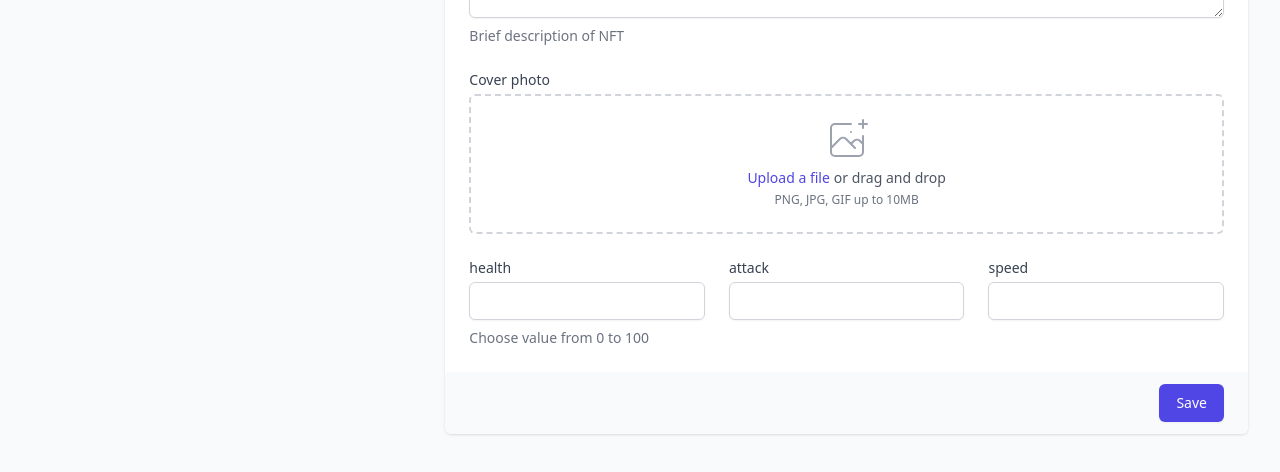
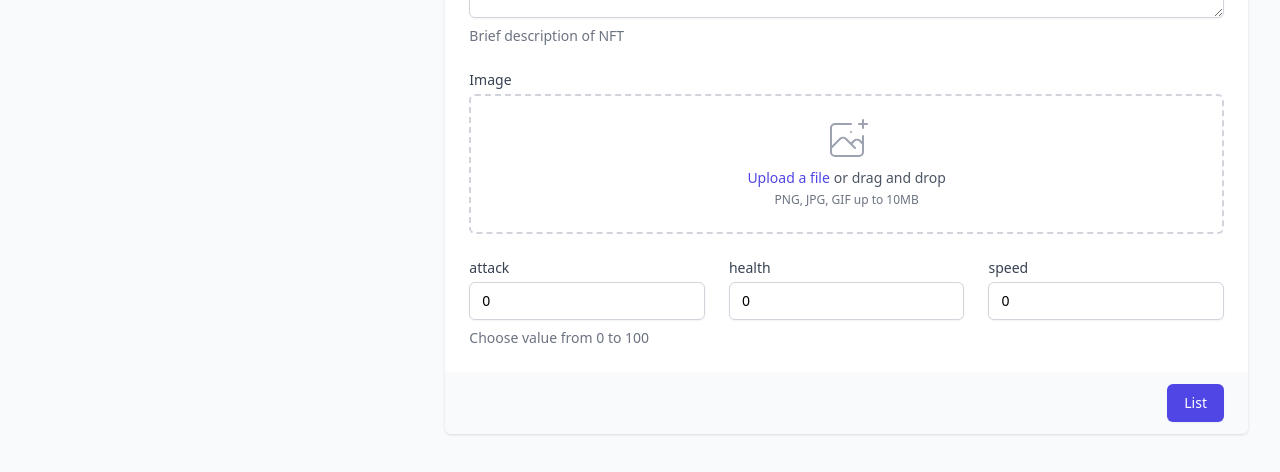
Before and after one commit to farhanreizha/nft-marketplace, a Next.js app: page /nft/create in a window 1280 px wide. Shown: the part 382-854 px from the top of the page. Built offline with nearby package versions, Linux system fonts and the light colour scheme; no server answers.

Commit message:
handle part of error

```diff
--- a/pages/nft/create.tsx
+++ b/pages/nft/create.tsx
@@ -1,15 +1,34 @@
 /* eslint-disable @next/next/no-img-element */
 
 import type { NextPage } from 'next'
-import { useState } from 'react'
+import { ChangeEvent, useState } from 'react'
 import { Switch } from '@headlessui/react'
 import Link from 'next/link'
+import { NftMeta } from '@_types/nft'
 
-const ATTRIBUTES = ['health', 'attack', 'speed']
 
 const NftCreate: NextPage = () => {
   const [nftURI, setNftURI] = useState('')
   const [hasURI, setHasURI] = useState(false)
+  const [nftMeta, setNftMeta] = useState<NftMeta>(
+    {name: "", description: "", image: "",
+    attributes: [
+      {trait_type: "attack", value: "0"},
+      {trait_type: "health", value: "0"},
+      {trait_type: "speed", value: "0"},
+    ]}
+  )
+
+  const handleChange = (e: ChangeEvent<HTMLInputElement | HTMLTextAreaElement>) => {
+    const { name, value } = e.target
+    setNftMeta({...nftMeta, [name]: value})
+  }
+
+  const createNft = () => {
+  console.log(nftMeta);
+
+  }
+
   return (
     <div>
       <div className='py-4'>
@@ -122,6 +141,8 @@ const NftCreate: NextPage = () => {
                     </label>
                     <div className='mt-1 flex rounded-md shadow-sm'>
                       <input
+                        value={nftMeta.name}
+                        onChange={handleChange}
                         type='text'
                         name='name'
                         id='name'
@@ -139,12 +160,13 @@ const NftCreate: NextPage = () => {
                     </label>
                     <div className='mt-1'>
                       <textarea
+                        value={nftMeta.description}
+                        onChange={handleChange}
                         id='description'
                         name='description'
                         rows={3}
                         className='shadow-sm focus:ring-indigo-500 focus:border-indigo-500 mt-1 block w-full sm:text-sm border border-gray-300 rounded-md'
                         placeholder='Some nft description...'
-                        defaultValue={''}
                       />
                     </div>
                     <p className='mt-2 text-sm text-gray-500'>Brief description of NFT</p>
@@ -158,7 +180,7 @@ const NftCreate: NextPage = () => {
                     />
                   ) : (
                     <div>
-                      <label className='block text-sm font-medium text-gray-700'>Cover photo</label>
+                      <label className='block text-sm font-medium text-gray-700'>Image</label>
                       <div className='mt-1 flex justify-center px-6 pt-5 pb-6 border-2 border-gray-300 border-dashed rounded-md'>
                         <div className='space-y-1 text-center'>
                           <svg
@@ -196,18 +218,20 @@ const NftCreate: NextPage = () => {
                     </div>
                   )}
                   <div className='grid grid-cols-6 gap-6'>
-                    {ATTRIBUTES.map((attribute) => (
-                      <div key={attribute} className='col-span-6 sm:col-span-6 lg:col-span-2'>
+                    {nftMeta.attributes.map((attribute) => (
+                      <div key={attribute.trait_type} className='col-span-6 sm:col-span-6 lg:col-span-2'>
                         <label
-                          htmlFor={attribute}
+                          htmlFor={attribute.trait_type}
                           className='block text-sm font-medium text-gray-700'
                         >
-                          {attribute}
+                          {attribute.trait_type}
                         </label>
                         <input
+                          value={attribute.value}
+                          onChange={() => {}}
                           type='text'
-                          name={attribute}
-                          id={attribute}
+                          name={attribute.trait_type}
+                          id={attribute.trait_type}
                           className='mt-1 focus:ring-indigo-500 focus:border-indigo-500 block w-full shadow-sm sm:text-sm border-gray-300 rounded-md'
                         />
                       </div>
@@ -217,10 +241,11 @@ const NftCreate: NextPage = () => {
                 </div>
                 <div className='px-4 py-3 bg-gray-50 text-right sm:px-6'>
                   <button
+                    onClick={createNft}
                     type='button'
                     className='inline-flex justify-center py-2 px-4 border border-transparent shadow-sm text-sm font-medium rounded-md text-white bg-indigo-600 hover:bg-indigo-700 focus:outline-none focus:ring-2 focus:ring-offset-2 focus:ring-indigo-500'
                   >
-                    Save
+                    List
                   </button>
                 </div>
               </div>
```
